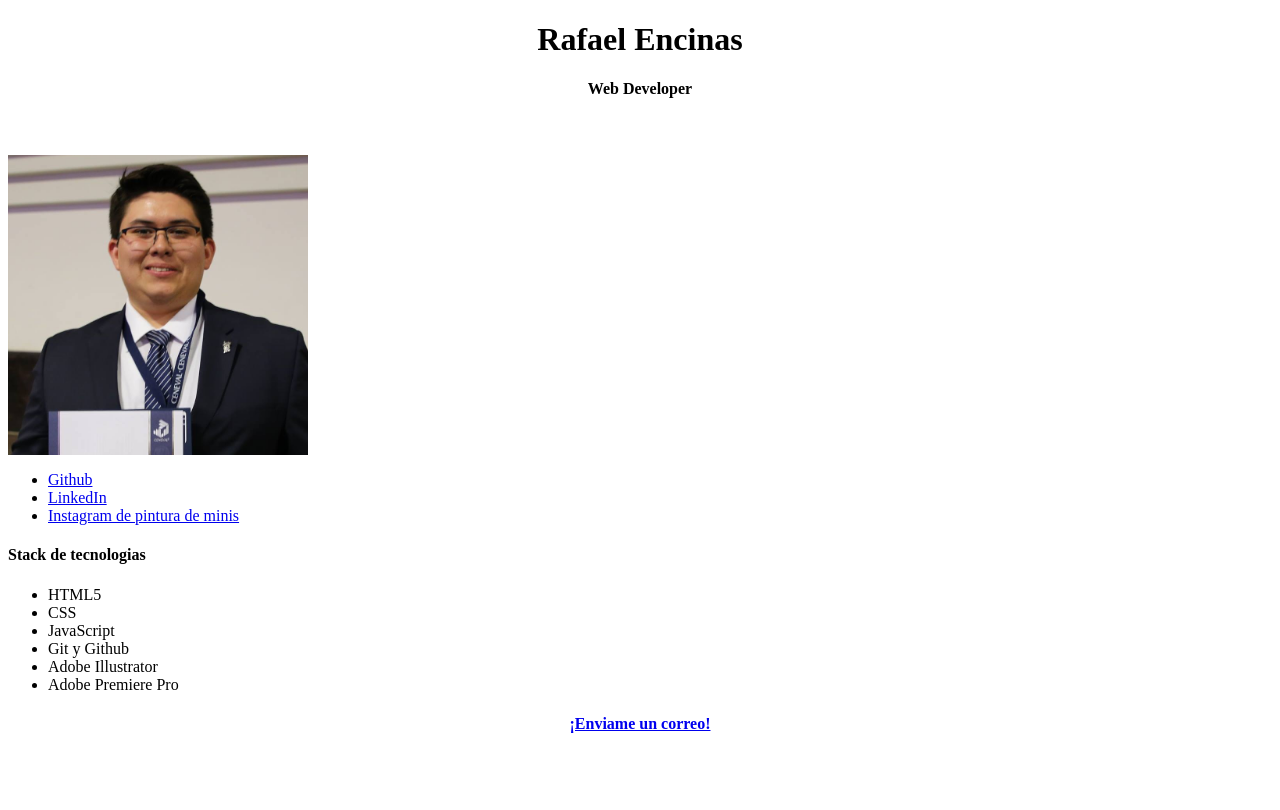
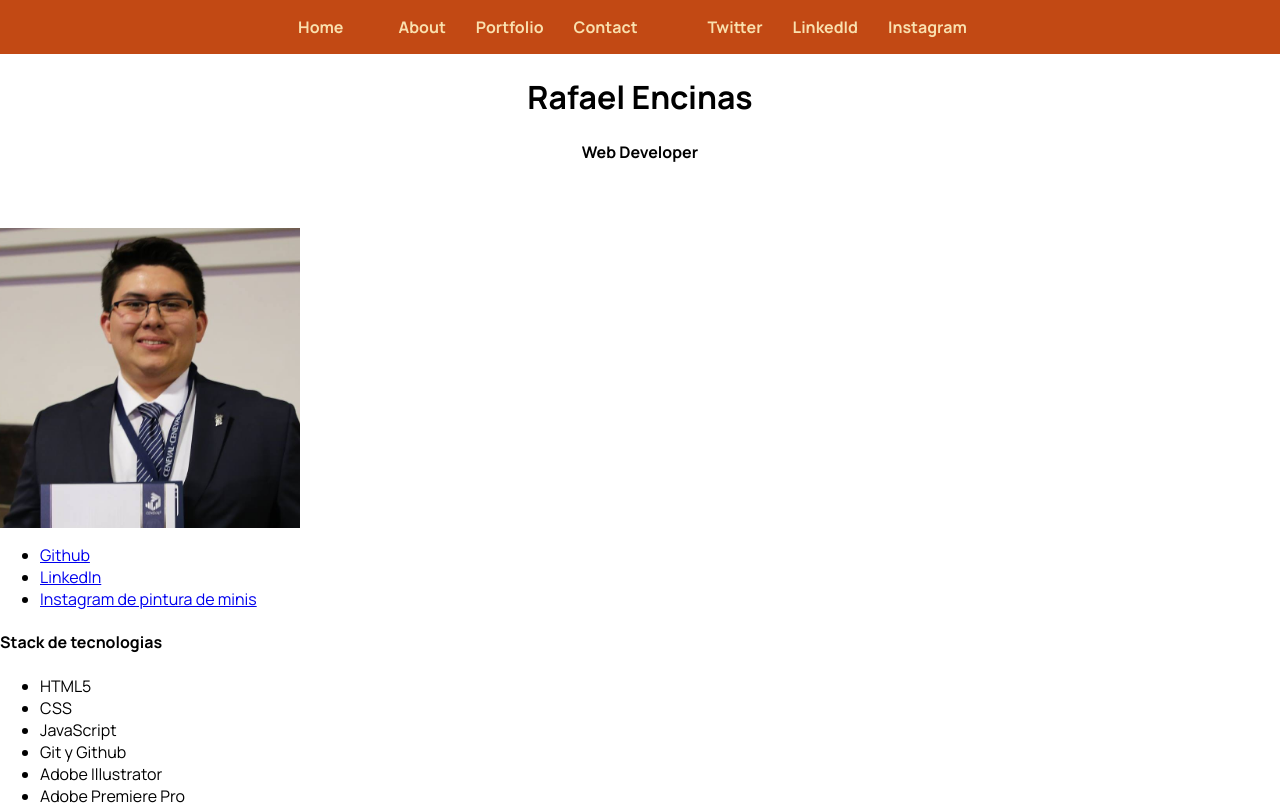
Before and after one commit to rafaelencinasr/Portafolio, a plain HTML site: page index.html in a window 1280 px wide. Shown: the top 810 px of the page. Drawn offline with Linux system fonts and the light colour scheme.

Commit message:
Added sticky navbar and Manrope font family

```diff
--- a/index.html
+++ b/index.html
@@ -7,8 +7,34 @@
     <title>Portafolio</title>
     <link rel="stylesheet" href="./styles/style.css">
     <script src="./js/script.js"></script>
+
+    <!-- Google Fonts-->
+    <link rel="preconnect" href="https://fonts.googleapis.com">
+    <link rel="preconnect" href="https://fonts.gstatic.com" crossorigin>
+    <link href="https://fonts.googleapis.com/css2?family=Manrope:wght@200;400;600;700&display=swap" rel="stylesheet">
+
 </head>
 <body>
+
+    <div id="navbar">
+        <div id="home-container">
+            <a href="">Home</a>
+        </div>
+        <div class="navbar-list">
+            <ul id="pages-container">
+                <li><a href="">About</a></li>
+                <li><a href="">Portfolio</a></li>
+                <li><a href="">Contact</a></li>
+            </ul>
+        </div>
+        <div class="navbar-list">
+            <ul id="social-media-container">
+                <li>Twitter</li>
+                <li>LinkedId</li>
+                <li>Instagram</li>
+            </ul>
+        </div>
+    </div>
 
     <h1>Rafael Encinas</h1>
     <h4>Web Developer</h2>
@@ -36,11 +62,29 @@
             <li>Adobe Illustrator</li>
             <li>Adobe Premiere Pro</li>
         </ul>
+        <p>
+            Lorem ipsum dolor sit amet, consectetur adipiscing elit. Integer mollis odio tellus, eget pulvinar odio egestas imperdiet. Quisque viverra suscipit elit imperdiet ullamcorper. Praesent eleifend massa massa, vitae vehicula neque vehicula eu. Integer suscipit est eu finibus cursus. Nullam feugiat a purus quis dignissim. In accumsan lectus vitae dolor tristique, non tristique felis malesuada. Donec nibh elit, pharetra sit amet iaculis vitae, vehicula sed mi. In bibendum pulvinar quam et cursus. Nulla consectetur sit amet quam a tempus. Pellentesque ut vestibulum nulla. Fusce vitae porta nibh, a tempor nisi. Sed libero ipsum, semper sit amet dolor sed, elementum ultrices elit. Fusce mollis ex quis pretium tempus. In posuere blandit quam, nec tincidunt mauris convallis ac. Aenean ut augue eu magna egestas pretium vel vel tellus.
+<br>
+<br>
+Curabitur a ullamcorper lectus. Maecenas ornare purus sit amet ligula aliquet faucibus. In hac habitasse platea dictumst. Class aptent taciti sociosqu ad litora torquent per conubia nostra, per inceptos himenaeos. Duis vitae pulvinar enim. Suspendisse in lectus dignissim, semper ipsum at, imperdiet mi. Nullam dapibus erat et enim malesuada, a pretium erat ullamcorper. Donec elementum ornare elementum. Fusce mollis lorem ut libero aliquet vehicula. Curabitur ac arcu quis orci iaculis sodales. Orci varius natoque penatibus et magnis dis parturient montes, nascetur ridiculus mus. Donec finibus pharetra tempor. Nam ut tellus nec elit finibus tristique. Ut vel lorem enim.
+<br>
+<br>
+
+Nunc in lectus est. Praesent elementum lectus et lectus ultrices, nec sodales felis pretium. Cras eu efficitur augue. Nunc eros neque, mollis non leo ut, dapibus consectetur ipsum. Nam volutpat, ligula id congue gravida, massa elit tempus elit, eu maximus justo libero at orci. Integer volutpat, dolor at tempor suscipit, neque leo eleifend urna, vel vulputate ligula ante nec velit. Ut nec accumsan leo. Quisque et magna ac diam fringilla semper. Lorem ipsum dolor sit amet, consectetur adipiscing elit. Fusce eleifend facilisis odio. Nulla vitae nibh sit amet leo lobortis fringilla. Pellentesque nec lacus vehicula, lacinia augue scelerisque, tincidunt nisl. Nam commodo arcu leo, sit amet placerat quam rutrum non.
+<br>
+<br>
+
+Sed consectetur, purus feugiat ultrices aliquam, ligula lectus aliquam lorem, vitae mattis arcu ex quis enim. Duis sit amet ultrices enim, ac sodales sapien. Morbi gravida mollis ex. Ut convallis dolor vel odio auctor, in aliquam massa finibus. In ex erat, vehicula id mollis vitae, vehicula in lectus. Aliquam erat volutpat. Aenean malesuada, diam quis pretium blandit, eros tellus maximus libero, quis semper quam quam quis massa. Mauris vel sollicitudin turpis. Nam et magna eu purus rutrum luctus. Proin lobortis ut arcu eu dapibus. In interdum, justo sodales lacinia consectetur, magna ipsum laoreet urna, vitae ultrices dui est vel ante. Nunc consequat lectus quis ipsum scelerisque posuere. Nullam sit amet ligula eget libero tincidunt semper in quis tellus. Ut lobortis est id dui mattis, vel eleifend augue varius. Donec ut odio sed arcu pellentesque hendrerit. Proin interdum a ante quis lobortis.
+<br>
+<br>
+Morbi vitae interdum odio. Donec id malesuada velit, eget auctor lorem. Mauris sed aliquam dolor. Phasellus tincidunt erat justo, id malesuada risus aliquam vel. Nullam eu pellentesque ex, quis vehicula purus. Duis eu risus mauris. Duis sit amet lorem eget nulla elementum tempus. Mauris porta, nisl sed egestas efficitur, ex justo feugiat eros, id facilisis dolor metus nec ligula. Ut aliquet mollis eleifend. Fusce vel tristique ligula. Curabitur vel blandit lectus. Vivamus sit amet elit ut odio consectetur bibendum vel ac purus.
+        </p>
     </div>
 
     <div class="mail-container">
         <h4><a href="mailto:rafaeladalbertoencinas94@gmail.com?subject=Mi comida favorita &body=Hay un empate entre pizza y comida china https://www.rappi.com.mx/restaurantes/1930050594-restaurant-angel" target="_blank">¡Enviame un correo!</a></h4>
     </div>
 
+
 </body>
 </html>
--- a/styles/style.css
+++ b/styles/style.css
@@ -1,5 +1,8 @@
 body{
     text-align: center;
+    margin: 0px;
+    padding: 0px;
+    font-family: 'Manrope', sans-serif;
 }
 
 .body-container{
@@ -12,8 +15,58 @@ body{
     overflow: hidden;
 }
 
+.body-container p{
+    max-width: 900px;
+    text-align: center;
+}
+
 
 #profile-pic{
     width: 800px;
     margin: -40px 0 0 -230px;
 }
+
+
+#navbar {
+    background-color: #C24914;
+    color: #F9E0AE;
+    font-weight: bold;
+    display: flex;
+    flex-direction: row;
+    justify-content: center;
+    position: sticky;
+    top: 0px;
+    height: fit-content;
+}
+
+ #pages-container, #social-media-container {
+    flex: 1;
+    display: flex;
+    justify-content: space-around;
+    align-items: center;
+}
+
+#pages-container li, #social-media-container li{
+    margin: 0px 15px;
+}
+
+#navbar > * a {
+    text-decoration: none;
+}
+
+#navbar > * a:visited {
+    color: #F9E0AE;
+}
+
+#navbar > * a:hover {
+    cursor: pointer;
+}
+
+.navbar-list ul {
+    list-style-type: none;
+}
+
+#home-container{
+    display: flex;
+    align-items: center;
+}
```
